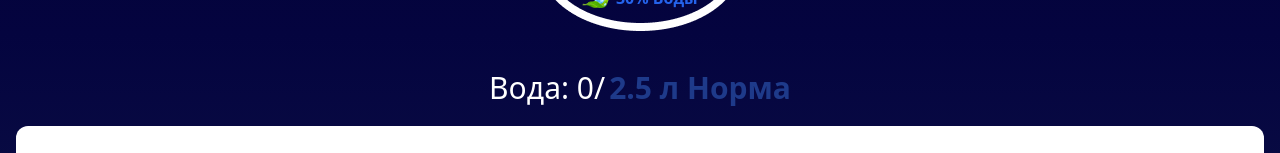
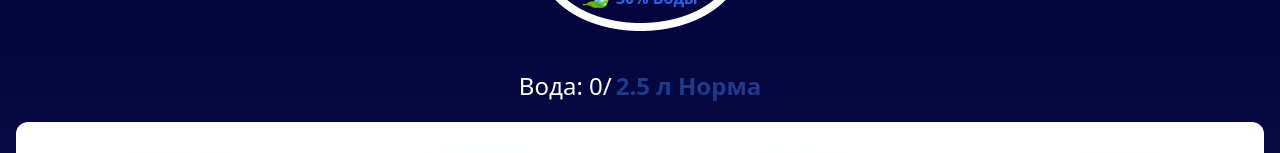
Before and after one commit to Goodwin126/tg-mini-app-mark2, a Vue app: page /water in a window 1280 px wide. Shown: the part 166-319 px from the top of the page. Built offline with nearby package versions, Linux system fonts and the light colour scheme.

Commit message:
secondaryt commit

```diff
--- a/src/components/Water.vue
+++ b/src/components/Water.vue
@@ -19,8 +19,8 @@ const handleButtonClick = (amount, buttonId) => {
 <template>
   <div class="flex flex-col mt-5">
     <div class="flex place-content-center gap-1">
-      <p class="text-3xl text-white">Вода: {{ count }}/</p>
-      <p class="text-3xl font-bold text-blue-900">2.5 л Норма</p>
+      <p class="text-2xl text-white">Вода: {{ count }}/</p>
+      <p class="text-2xl font-bold text-blue-900">2.5 л Норма</p>
     </div>
     <div class="grid grid-cols-4 place-content-center bg-white mt-5 rounded-xl">
       <router-link to="/inputwater">
```
